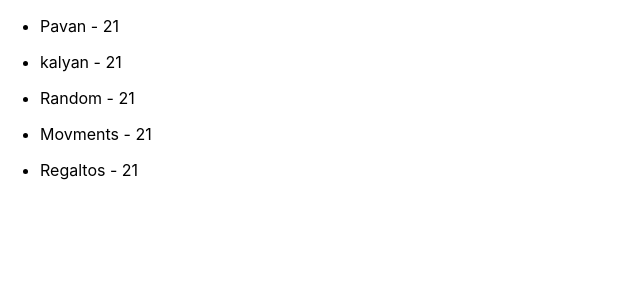
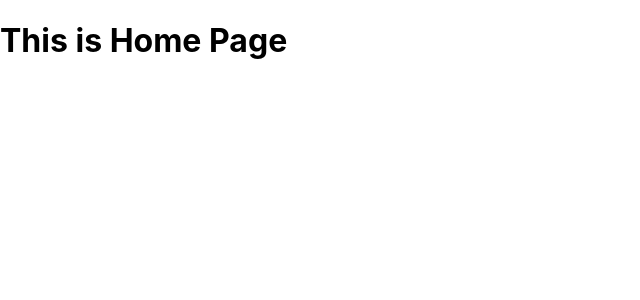
Before and after one commit to selariousKnight/kalki, a React (Create React App) app: page / in a window 1280 px wide. Shown: the top 300 px of the page, without its empty margins (0-640 px from the left). Built offline with nearby package versions, Linux system fonts and the light colour scheme.

Commit message:
Change the code to Router routes updated!!!

```diff
--- a/package.json
+++ b/package.json
@@ -8,6 +8,7 @@
     "@testing-library/user-event": "^13.5.0",
     "react": "^18.2.0",
     "react-dom": "^18.2.0",
+    "react-router-dom": "^6.21.1",
     "react-scripts": "5.0.1",
     "web-vitals": "^2.1.4"
   },
--- a/src/App.js
+++ b/src/App.js
@@ -1,48 +1,30 @@
 import React from 'react';
 import './App.css';
 
-
-
-function GiveListData( {data, emptyData , renderData}){
-
-
-  return !data ? emptyData : (data.map((ele)=> <ul key = {ele.name}><li>{renderData(ele)}</li></ul>));
-
+export function About(){
+  return (<div>
+    <h1>This is about Page</h1>
+  </div>)
 }
 
-let dataObj = [
-  {
-    name : "Pavan",
-    age : "21"
-  },
-  {
-    name : "kalyan",
-    age : "21"
-  },
-  {
-    name : "Random",
-    age : "21"
-  },
-  {
-    name : "Movments",
-    age : "21"
-  },
-  {
-    name : "Regaltos",
-    age : "21"
-  },
+export function Page(){
+  return(
 
-]
+    <div>
+      <h1>This is Another Page</h1>
+    </div>
+  )
+}
 
-function App() {
+export function App() {
 
 
   return (
 
-    <GiveListData data = {dataObj} emptyData = {<p>No Data Found</p>} renderData = {(item)=> <>{item.name} - {item.age} </>}/>
+   <div>
+    <h1>This is Home Page</h1>
+   </div>
 
   );
 
 }
-
-export default App;
--- a/src/index.js
+++ b/src/index.js
@@ -1,17 +1,19 @@
 import React from 'react';
-import ReactDOM from 'react-dom/client';
+import ReactDOM from 'react-dom';
 import './index.css';
-import App from './App';
-import reportWebVitals from './reportWebVitals';
+import {App,About,Page} from './App';
 
-const root = ReactDOM.createRoot(document.getElementById('root'));
-root.render(
-  <React.StrictMode>
-    <App/>
-  </React.StrictMode>
+import {BrowserRouter , Routes, Route} from "react-router-dom"
+
+ReactDOM.render(
+    <BrowserRouter>
+    <Routes>
+      <Route path = "/" element= {<App/>}/>
+      <Route path = "/about" element= {<About/>}/>
+      <Route path = "/page" element= {<Page/>}/>
+    </Routes>
+    </BrowserRouter>,
+
+    document.getElementById("root")
+
 );
-
-// If you want to start measuring performance in your app, pass a function
-// to log results (for example: reportWebVitals(console.log))
-// or send to an analytics endpoint. Learn more: https://bit.ly/CRA-vitals
-reportWebVitals();
```
Also changed, not shown: 1 other file (tests, documents, lock files or other folders).
